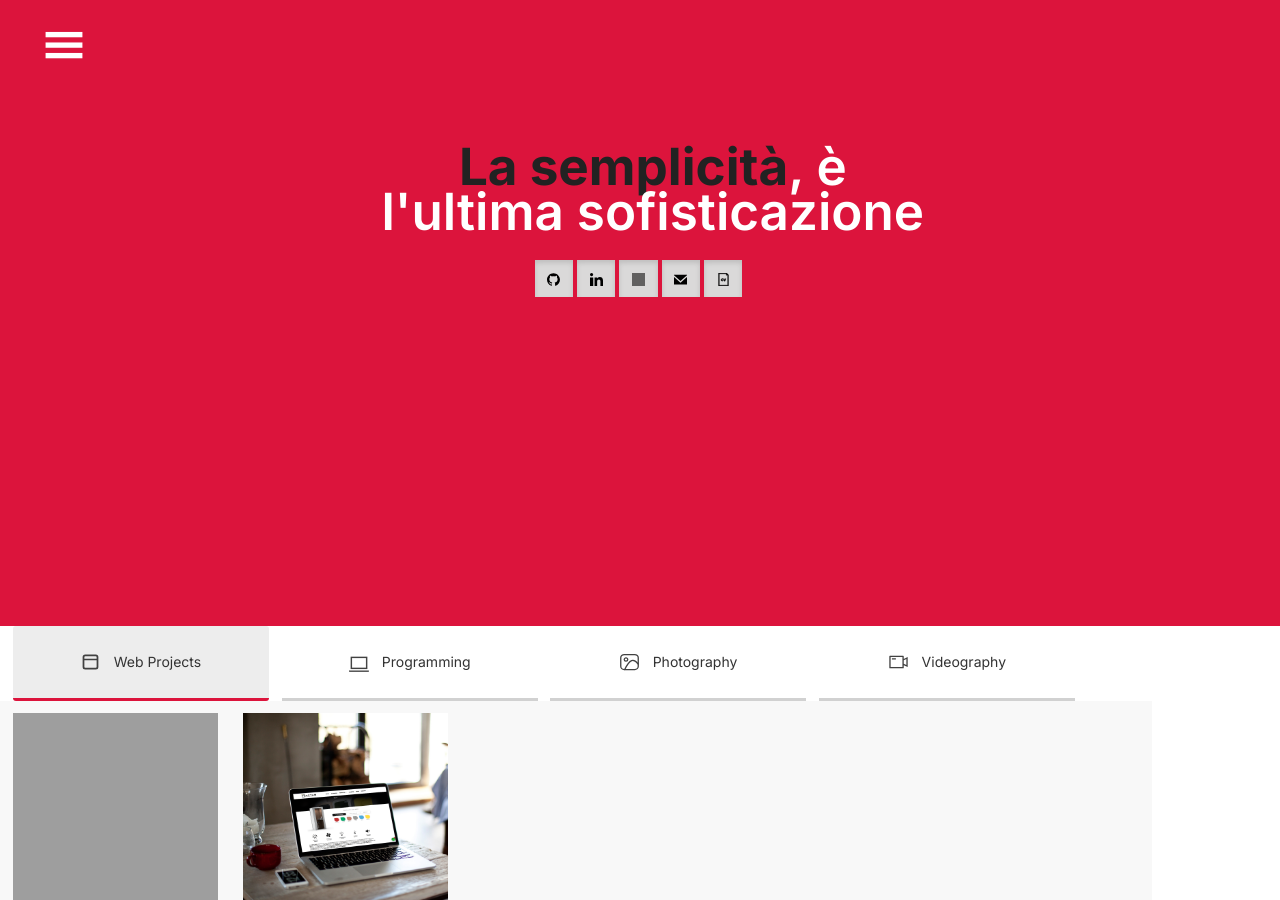
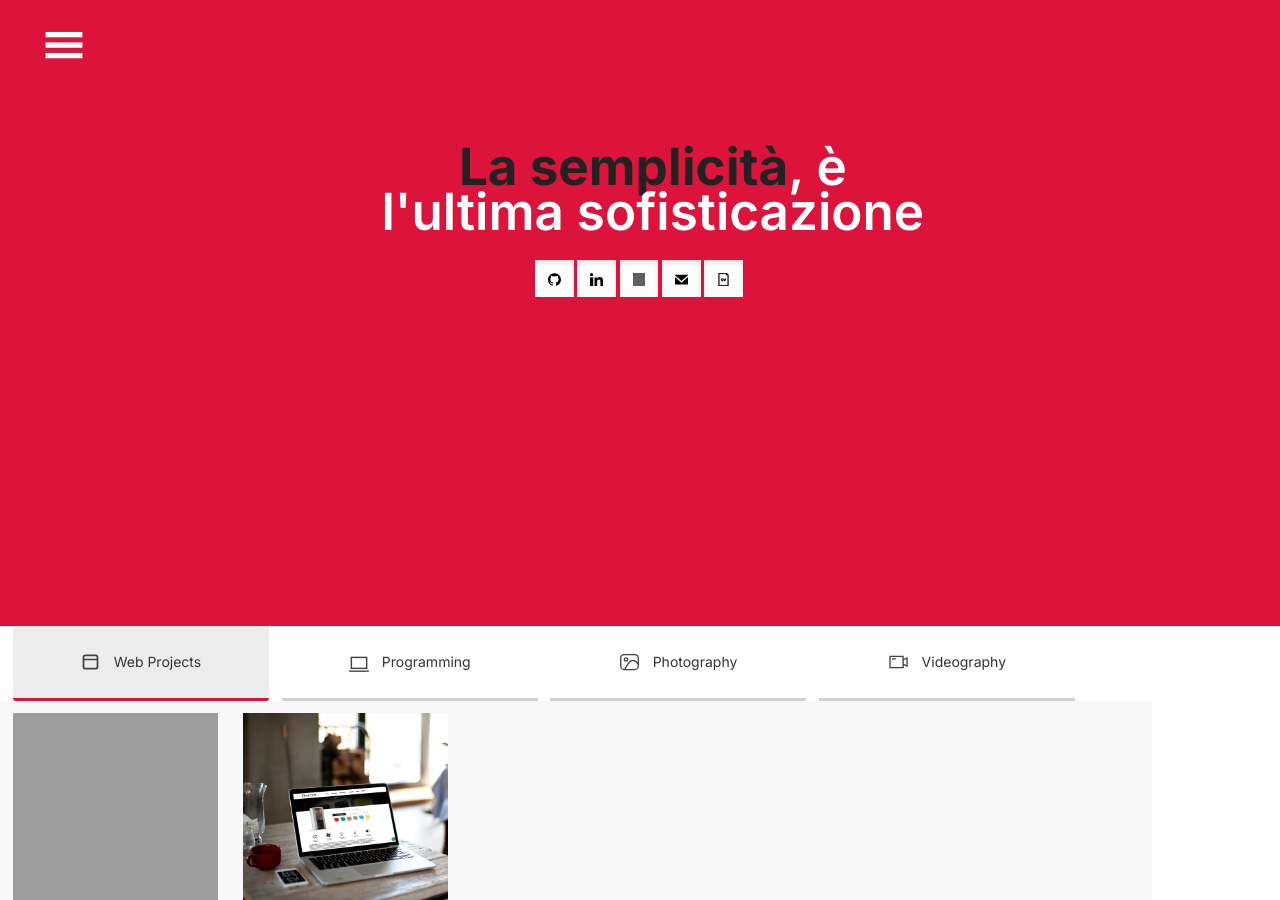
Before and after one commit to lyszt/lyszt.github.io, a Jekyll site: the page built from index.html, in a window 1280 px wide and 900 px high, scrolled down 274 px. Built offline with Jekyll 4.4.1, drawn with Linux system fonts in a browser that asks for light colours; grey boxes are pictures that could not be loaded.

Commit message:
Removed "!important" declarations so .altered can do its thing

```diff
--- a/css/default.css
+++ b/css/default.css
@@ -321,7 +321,7 @@ div.hamburger.active img {
   color: #222222 !important;
 }
 .altered .btn {
-  background-color: rgb(218, 218, 218) !important;
+  background-color: white !important;
 }
 .altered .btn img {
   filter: invert(100%);
@@ -383,7 +383,7 @@ div.hamburger.active img {
   border-radius: 0;
 }
 #landing-buttons .btn:hover {
-  background-color: rgb(218, 218, 218) !important;
+  background-color: rgb(218, 218, 218);
 }
 #landing-buttons .btn:hover img {
   filter: invert(100%);
```
